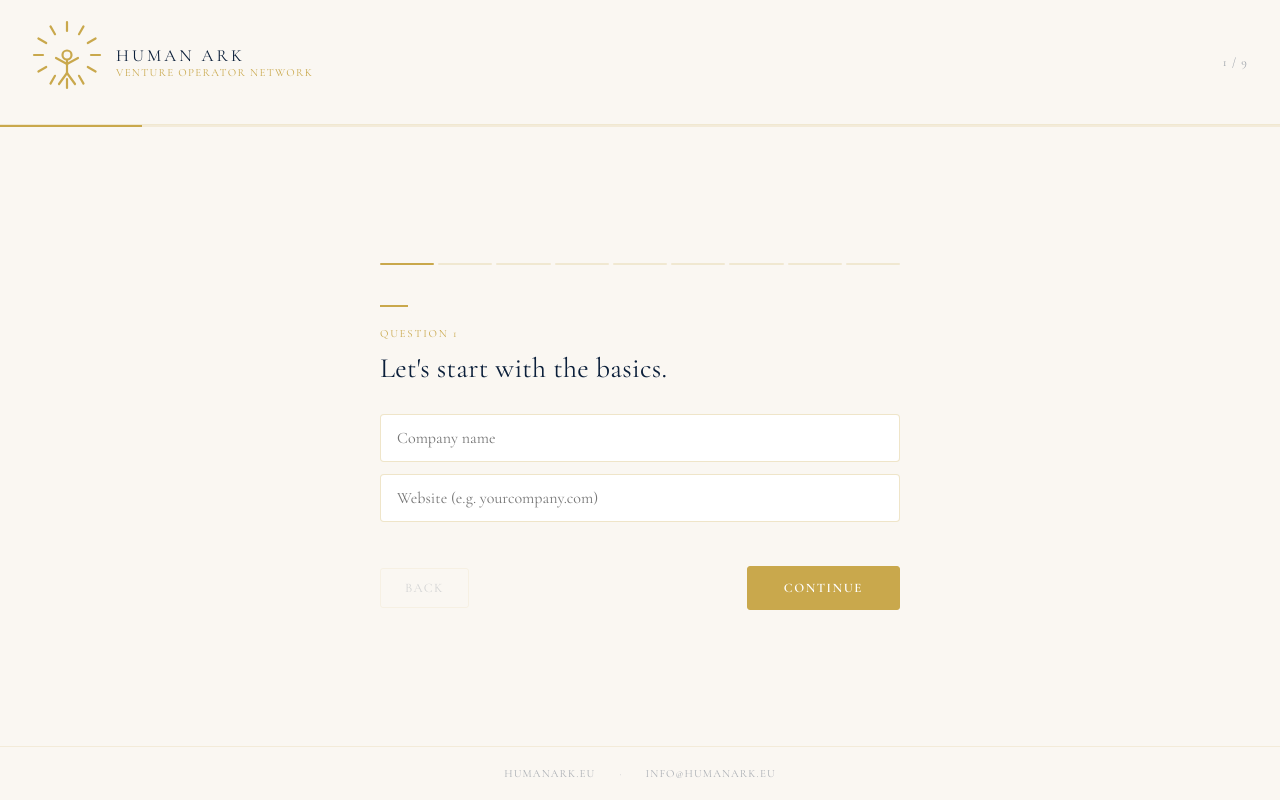
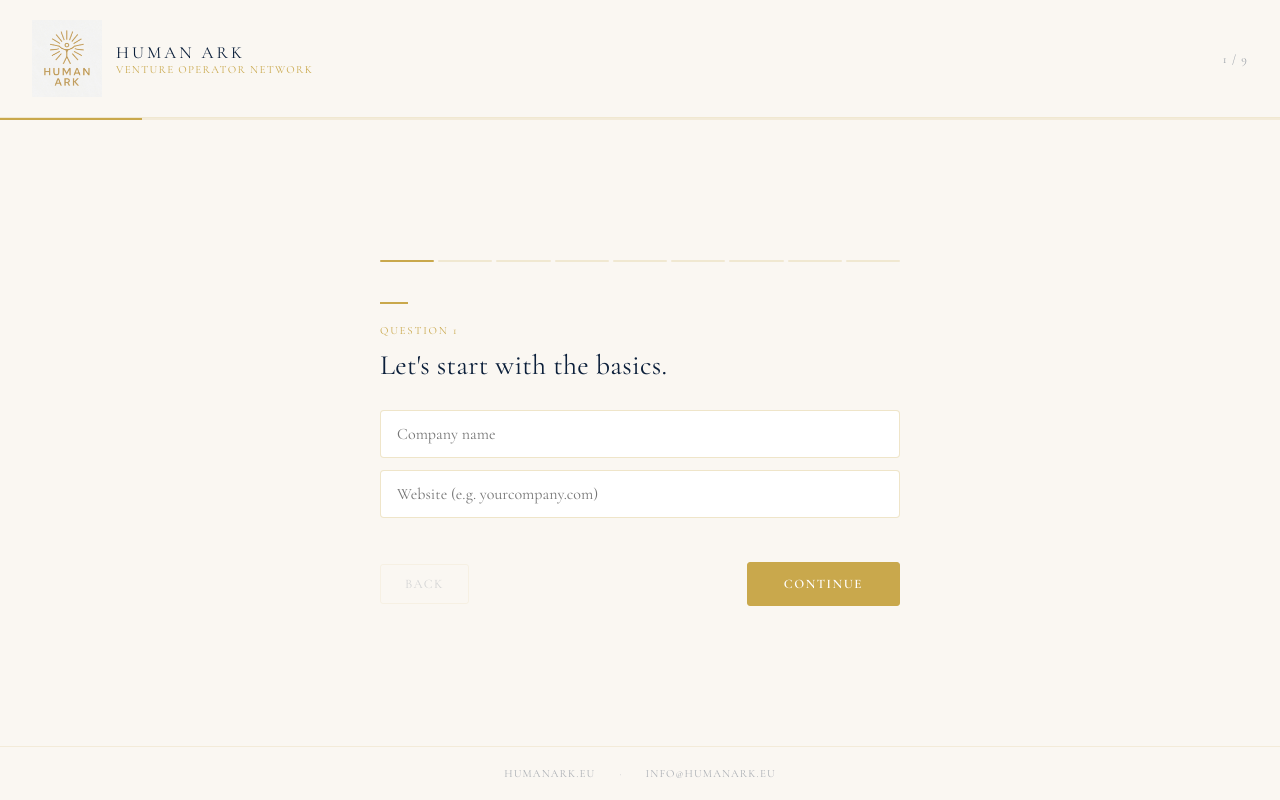
Before and after one commit to judytakarina/human-ark-intake, a React (Vite) app: page / in a window 1280 px wide. Built offline with nearby package versions, Linux system fonts and the light colour scheme.

Commit message:
Update App.jsx

```diff
--- a/src/App.jsx
+++ b/src/App.jsx
@@ -6,28 +6,7 @@ const GOLD = "#C9A84C";
 const CREAM = "#FAF7F2";
 
 const HumanArkLogo = () => (
-  <svg width="70" height="84" viewBox="0 0 70 84" fill="none" xmlns="http://www.w3.org/2000/svg">
-    <g stroke="#C9A84C" strokeWidth="2.2" strokeLinecap="round">
-      <line x1="35" y1="2" x2="35" y2="11" />
-      <line x1="35" y1="2" x2="35" y2="11" transform="rotate(30 35 35)" />
-      <line x1="35" y1="2" x2="35" y2="11" transform="rotate(60 35 35)" />
-      <line x1="35" y1="2" x2="35" y2="11" transform="rotate(90 35 35)" />
-      <line x1="35" y1="2" x2="35" y2="11" transform="rotate(120 35 35)" />
-      <line x1="35" y1="2" x2="35" y2="11" transform="rotate(150 35 35)" />
-      <line x1="35" y1="2" x2="35" y2="11" transform="rotate(180 35 35)" />
-      <line x1="35" y1="2" x2="35" y2="11" transform="rotate(210 35 35)" />
-      <line x1="35" y1="2" x2="35" y2="11" transform="rotate(240 35 35)" />
-      <line x1="35" y1="2" x2="35" y2="11" transform="rotate(270 35 35)" />
-      <line x1="35" y1="2" x2="35" y2="11" transform="rotate(300 35 35)" />
-      <line x1="35" y1="2" x2="35" y2="11" transform="rotate(330 35 35)" />
-    </g>
-    <circle cx="35" cy="35" r="4.5" stroke="#C9A84C" strokeWidth="2.2" fill="none" />
-    <line x1="35" y1="40" x2="35" y2="53" stroke="#C9A84C" strokeWidth="2.2" strokeLinecap="round" />
-    <line x1="35" y1="44" x2="24" y2="38" stroke="#C9A84C" strokeWidth="2.2" strokeLinecap="round" />
-    <line x1="35" y1="44" x2="46" y2="38" stroke="#C9A84C" strokeWidth="2.2" strokeLinecap="round" />
-    <line x1="35" y1="53" x2="27" y2="64" stroke="#C9A84C" strokeWidth="2.2" strokeLinecap="round" />
-    <line x1="35" y1="53" x2="43" y2="64" stroke="#C9A84C" strokeWidth="2.2" strokeLinecap="round" />
-  </svg>
+  <img src="/src/IMG_9171.jpeg" alt="Human Ark" style={{ width: "70px", height: "auto" }} />
 );
 
 const steps = [
@@ -49,38 +28,14 @@ function ChipsField({ field, value, onChange }) {
   const selected = Array.isArray(value) ? value : [];
   const hasOther = selected.includes("Other");
   const otherValue = selected.find(s => s !== "Other" && !field.options.includes(s)) || "";
-
-  const toggle = (opt) => {
-    if (opt === "Other") {
-      onChange(hasOther ? selected.filter(s => s !== "Other" && field.options.includes(s)) : [...selected.filter(s => field.options.includes(s)), "Other"]);
-      return;
-    }
-    onChange(selected.includes(opt) ? selected.filter(s => s !== opt) : [...selected.filter(s => s !== "Other" && !field.options.includes(s) ? false : true), opt]);
-  };
-
-  const handleOtherText = (e) => {
-    const text = e.target.value;
-    const withoutOtherText = selected.filter(s => field.options.includes(s) || s === "Other");
-    if (text) {
-      onChange([...withoutOtherText.filter(s => s !== "Other"), "Other", text]);
-    } else {
-      onChange([...withoutOtherText]);
-    }
-  };
-
+  const toggle = (opt) => { if (opt === "Other") { onChange(hasOther ? selected.filter(s => s !== "Other" && field.options.includes(s)) : [...selected.filter(s => field.options.includes(s)), "Other"]); return; } onChange(selected.includes(opt) ? selected.filter(s => s !== opt) : [...selected, opt]); };
+  const handleOtherText = (e) => { const text = e.target.value; const base = selected.filter(s => field.options.includes(s) || s === "Other"); if (text) { onChange([...base.filter(s => s !== "Other"), "Other", text]); } else { onChange([...base]); } };
   return (
     <div>
       <div style={{ display: "flex", flexWrap: "wrap", gap: "10px", marginBottom: "12px" }}>
-        {field.options.map((opt) => {
-          const active = opt === "Other" ? hasOther : selected.includes(opt);
-          return (
-            <button key={opt} onClick={() => toggle(opt)} style={{ padding: "10px 20px", borderRadius: "3px", border: "1px solid " + (active ? GOLD : "rgba(201,168,76,0.3)"), background: active ? GOLD : "transparent", color: active ? "white" : NAVY, fontFamily: "'Cormorant Garamond', serif", fontSize: "15px", cursor: "pointer", transition: "all 0.2s", letterSpacing: "0.04em" }}>{opt}</button>
-          );
-        })}
+        {field.options.map((opt) => { const active = opt === "Other" ? hasOther : selected.includes(opt); return ( <button key={opt} onClick={() => toggle(opt)} style={{ padding: "10px 20px", borderRadius: "3px", border: "1px solid " + (active ? GOLD : "rgba(201,168,76,0.3)"), background: active ? GOLD : "transparent", color: active ? "white" : NAVY, fontFamily: "'Cormorant Garamond', serif", fontSize: "15px", cursor: "pointer", transition: "all 0.2s", letterSpacing: "0.04em" }}>{opt}</button> ); })}
       </div>
-      {hasOther && field.allowOther && (
-        <input type="text" placeholder="Please specify..." value={otherValue} onChange={handleOtherText} onClick={(e) => e.stopPropagation()} style={{ ...inputStyle, marginTop: "4px" }} autoFocus />
-      )}
+      {hasOther && field.allowOther && ( <input type="text" placeholder="Please specify..." value={otherValue} onChange={handleOtherText} style={{ ...inputStyle, marginTop: "4px" }} autoFocus /> )}
     </div>
   );
 }
@@ -88,15 +43,7 @@ function ChipsField({ field, value, onChange }) {
 function RadioField({ field, value, onChange }) {
   return (
     <div style={{ display: "flex", flexDirection: "column", gap: "8px" }}>
-      {field.options.map((opt) => {
-        const active = value === opt;
-        return (
-          <button key={opt} onClick={() => onChange(opt)} style={{ display: "flex", alignItems: "center", gap: "14px", padding: "13px 18px", borderRadius: "4px", border: "1px solid " + (active ? GOLD : "rgba(201,168,76,0.3)"), background: active ? "rgba(201,168,76,0.08)" : "white", color: NAVY, fontFamily: "'Cormorant Garamond', serif", fontSize: "16px", fontWeight: active ? "600" : "400", cursor: "pointer", transition: "all 0.2s", textAlign: "left" }}>
-            <span style={{ width: "16px", height: "16px", borderRadius: "50%", flexShrink: 0, border: "2px solid " + (active ? GOLD : "rgba(201,168,76,0.4)"), background: active ? GOLD : "transparent", transition: "all 0.2s" }} />
-            {opt}
-          </button>
-        );
-      })}
+      {field.options.map((opt) => { const active = value === opt; return ( <button key={opt} onClick={() => onChange(opt)} style={{ display: "flex", alignItems: "center", gap: "14px", padding: "13px 18px", borderRadius: "4px", border: "1px solid " + (active ? GOLD : "rgba(201,168,76,0.3)"), background: active ? "rgba(201,168,76,0.08)" : "white", color: NAVY, fontFamily: "'Cormorant Garamond', serif", fontSize: "16px", fontWeight: active ? "600" : "400", cursor: "pointer", transition: "all 0.2s", textAlign: "left" }}><span style={{ width: "16px", height: "16px", borderRadius: "50%", flexShrink: 0, border: "2px solid " + (active ? GOLD : "rgba(201,168,76,0.4)"), background: active ? GOLD : "transparent", transition: "all 0.2s" }} />{opt}</button> ); })}
     </div>
   );
 }
@@ -108,38 +55,13 @@ export default function HumanArkIntake() {
   const [submitting, setSubmitting] = useState(false);
   const [submitError, setSubmitError] = useState(null);
   const [errors, setErrors] = useState({});
-
   const visibleSteps = steps.filter(s => !s.showIf || s.showIf(formData));
   const step = visibleSteps[current];
   const totalVisible = visibleSteps.length;
-
   const getValue = (name) => { const field = step.fields.find(f => f.name === name); return formData[name] ?? (field?.type === "chips" ? [] : ""); };
   const setValue = (name, val) => { setFormData(prev => ({ ...prev, [name]: val })); if (errors[name]) setErrors(prev => ({ ...prev, [name]: null })); };
-
-  const validate = () => {
-    const newErrors = {};
-    for (const field of step.fields) {
-      if (field.required) {
-        const val = formData[field.name];
-        if (!val || (Array.isArray(val) && val.length === 0) || (typeof val === "string" && val.trim() === "")) newErrors[field.name] = "This field is required.";
-        if (field.type === "email" && val && !/\S+@\S+\.\S+/.test(val)) newErrors[field.name] = "Please enter a valid email address.";
-      }
-    }
-    setErrors(newErrors);
-    return Object.keys(newErrors).length === 0;
-  };
-
-  const handleSubmit = async () => {
-    if (!validate()) return;
-    setSubmitting(true); setSubmitError(null);
-    const payload = { "Company": formData.company || "", "Website": formData.website || "-", "What they do": formData.description || "", "Main challenge": Array.isArray(formData.challenge) ? formData.challenge.join(", ") : formData.challenge || "", "Desired outcome": formData.outcome || "", "Role type": Array.isArray(formData.role) ? formData.role.join(", ") : formData.role || "", "Company stage": formData.stage || "", "Timeline": formData.timeline || "", "Budget": formData.budget || "", "Budget range": formData.budget_range || "-", "Contact name": formData.contact_name || "", "Contact role": formData.contact_role || "-", "Contact email": formData.contact_email || "", "_replyto": formData.contact_email || "", "_subject": "New Venture Intake - " + (formData.company || "Unknown") };
-    try {
-      const res = await fetch(FORMSPREE_ENDPOINT, { method: "POST", headers: { "Content-Type": "application/json", "Accept": "application/json" }, body: JSON.stringify(payload) });
-      if (res.ok) { setSubmitted(true); } else { const data = await res.json(); setSubmitError(data?.errors?.[0]?.message || "Something went wrong."); }
-    } catch (e) { setSubmitError("Network error. Please try again."); }
-    finally { setSubmitting(false); }
-  };
-
+  const validate = () => { const newErrors = {}; for (const field of step.fields) { if (field.required) { const val = formData[field.name]; if (!val || (Array.isArray(val) && val.length === 0) || (typeof val === "string" && val.trim() === "")) newErrors[field.name] = "This field is required."; if (field.type === "email" && val && !/\S+@\S+\.\S+/.test(val)) newErrors[field.name] = "Please enter a valid email address."; } } setErrors(newErrors); return Object.keys(newErrors).length === 0; };
+  const handleSubmit = async () => { if (!validate()) return; setSubmitting(true); setSubmitError(null); const payload = { "Company": formData.company || "", "Website": formData.website || "-", "What they do": formData.description || "", "Main challenge": Array.isArray(formData.challenge) ? formData.challenge.join(", ") : formData.challenge || "", "Desired outcome": formData.outcome || "", "Role type": Array.isArray(formData.role) ? formData.role.join(", ") : formData.role || "", "Company stage": formData.stage || "", "Timeline": formData.timeline || "", "Budget": formData.budget || "", "Budget range": formData.budget_range || "-", "Contact name": formData.contact_name || "", "Contact role": formData.contact_role || "-", "Contact email": formData.contact_email || "", "_replyto": formData.contact_email || "", "_subject": "New Venture Intake - " + (formData.company || "Unknown") }; try { const res = await fetch(FORMSPREE_ENDPOINT, { method: "POST", headers: { "Content-Type": "application/json", "Accept": "application/json" }, body: JSON.stringify(payload) }); if (res.ok) { setSubmitted(true); } else { const data = await res.json(); setSubmitError(data?.errors?.[0]?.message || "Something went wrong."); } } catch (e) { setSubmitError("Network error. Please try again."); } finally { setSubmitting(false); } };
   const next = () => { if (!validate()) return; if (current < totalVisible - 1) { setCurrent(c => c + 1); } else { handleSubmit(); } };
   const back = () => { if (current > 0) setCurrent(c => c - 1); };
   const progress = ((current + 1) / totalVisible) * 100;
```
